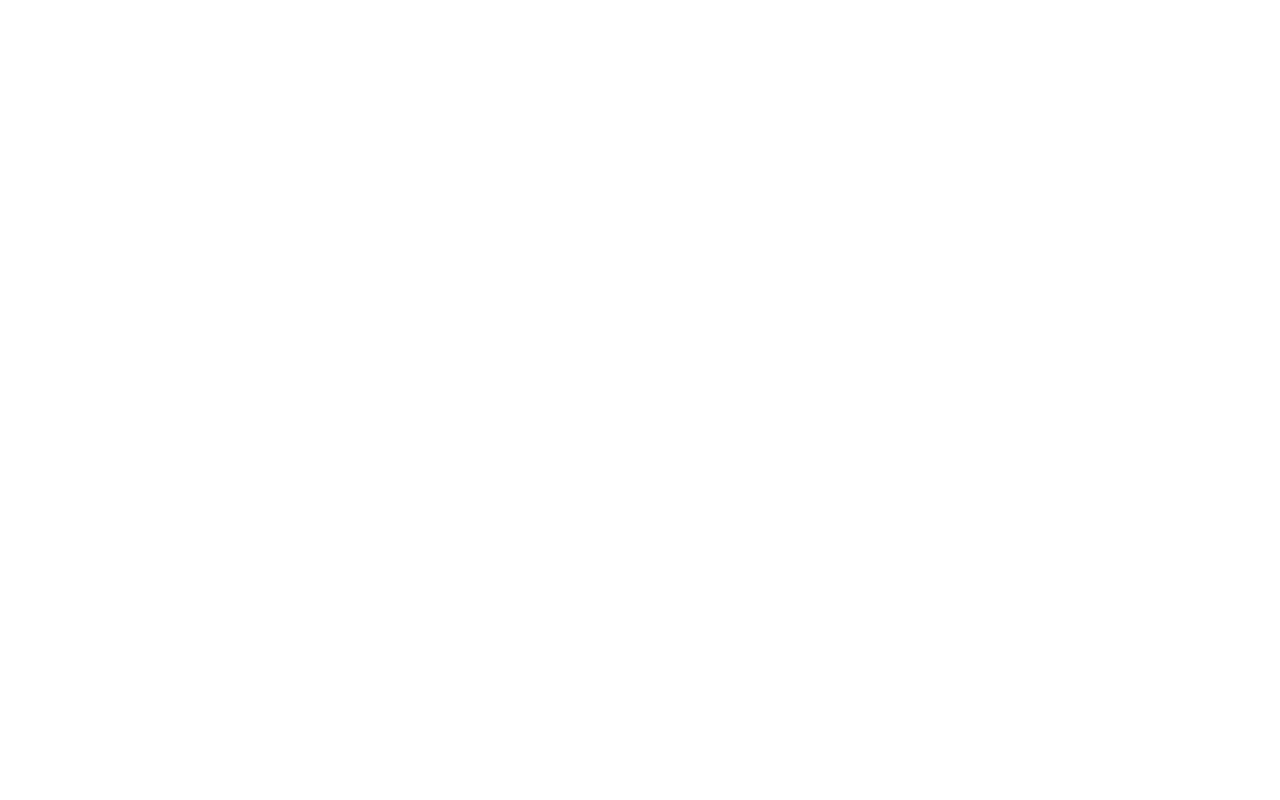
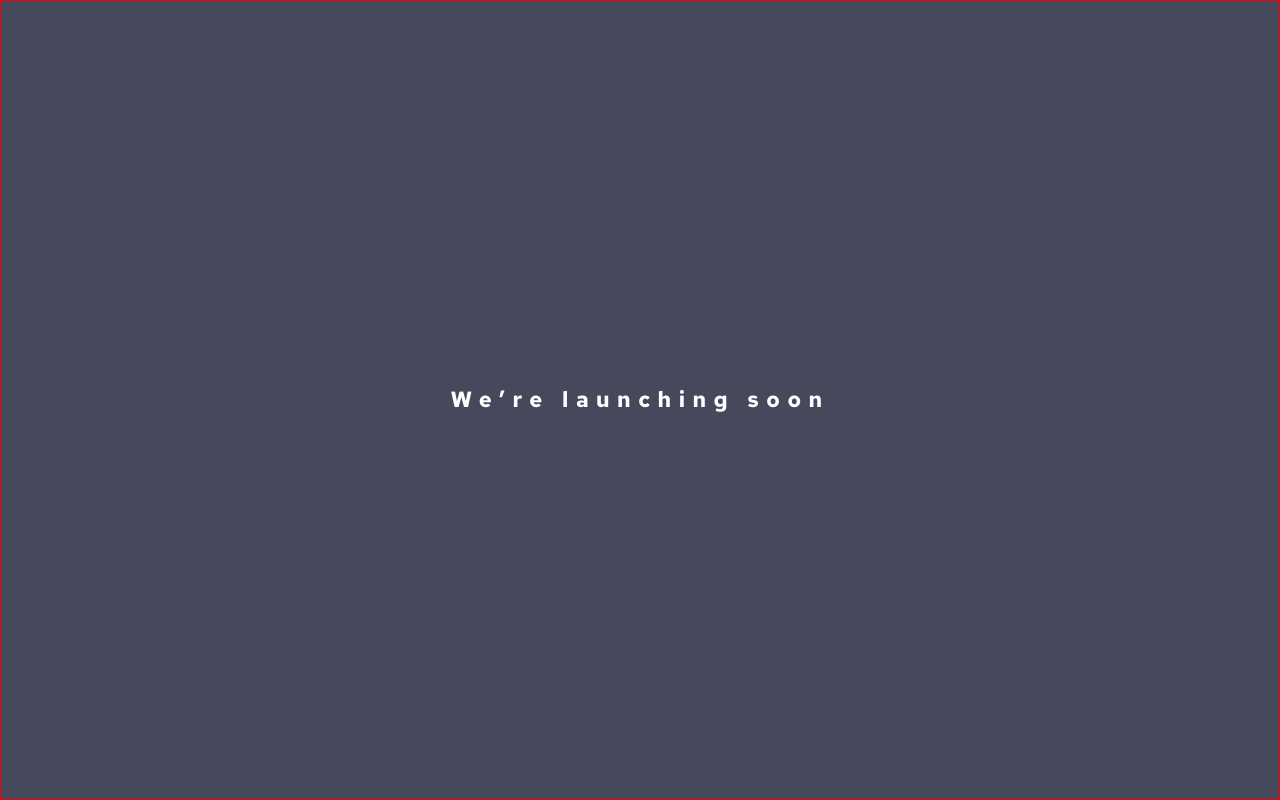
Before and after one commit to beqatsk/launc-countdown-timer, a plain HTML site: page index.html in a window 1280 px wide. Drawn offline with Linux system fonts and the light colour scheme.

Commit message:
add font-family

```diff
--- a/css/style.css
+++ b/css/style.css
@@ -0,0 +1,20 @@
+@import url("https://fonts.googleapis.com/css2?family=Red+Hat+Text:ital,wght@0,700;1,700&display=swap");
+body {
+  width: 100%;
+  min-height: 100vh;
+  margin: 0 auto;
+  background-color: #46485b;
+  font-family: "Red Hat Text", sans-serif;
+  font-weight: 700;
+  display: flex;
+  flex-direction: column;
+  justify-content: center;
+  align-items: center;
+  row-gap: 104px;
+  border: 1px solid red;
+}
+h1 {
+  font-size: 22px;
+  color: white;
+  letter-spacing: 7.5px;
+}
--- a/index.html
+++ b/index.html
@@ -9,6 +9,7 @@
     <title>launch countdown timer</title>
   </head>
   <body>
+    <h1>We’re launching soon</h1>
     <script src="./script.js"></script>
   </body>
 </html>
```
